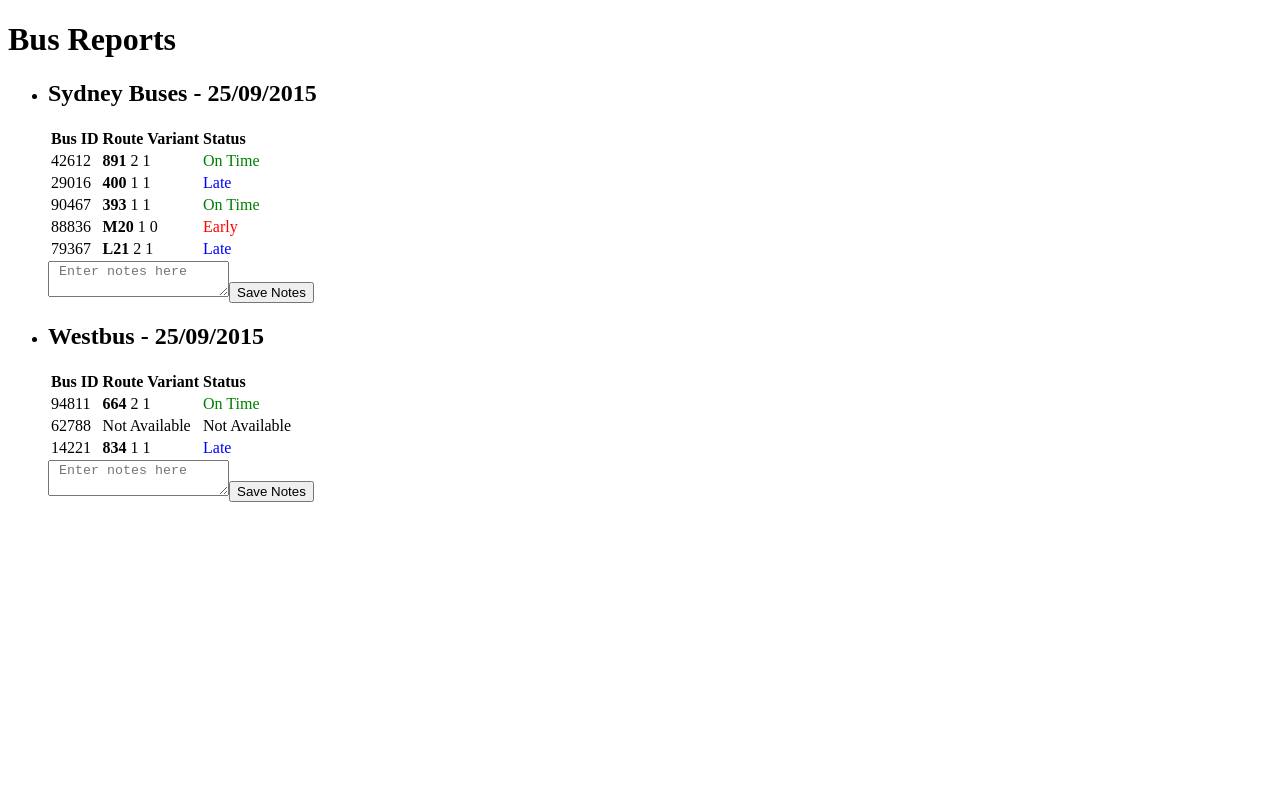
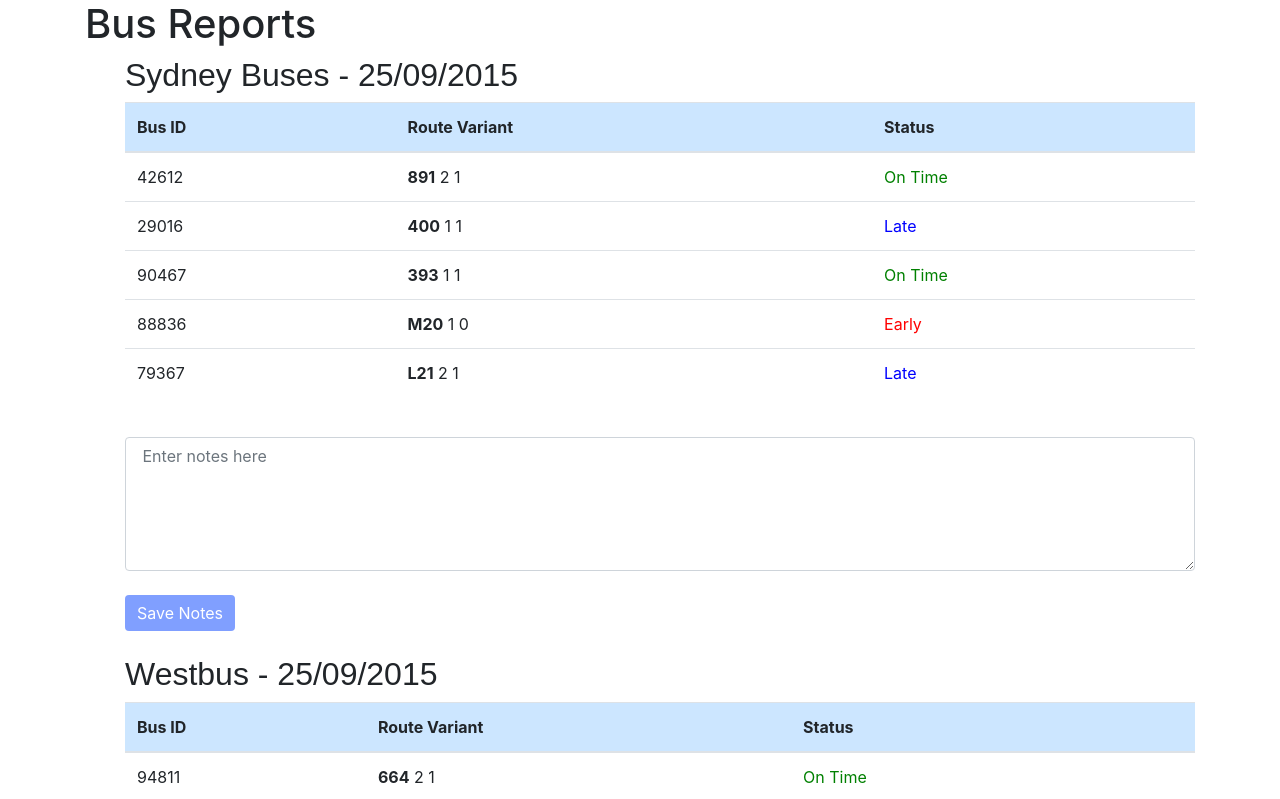
Before and after one commit to annie-kailath/bus-report, an Angular app: page / in a window 1280 px wide. Shown: the top 799 px of the page. Built offline with nearby package versions, Linux system fonts and the light colour scheme.

Commit message:
style changes
Added bootstrap

```diff
--- a/angular.json
+++ b/angular.json
@@ -28,7 +28,8 @@
               "src/assets"
             ],
             "styles": [
-              "src/styles.scss"
+              "src/styles.scss",
+              "./node_modules/bootstrap/dist/css/bootstrap.css"
             ],
             "scripts": []
           },
--- a/package.json
+++ b/package.json
@@ -19,6 +19,7 @@
     "@angular/platform-browser": "~9.1.11",
     "@angular/platform-browser-dynamic": "~9.1.11",
     "@angular/router": "~9.1.11",
+    "bootstrap": "^4.5.2",
     "rxjs": "~6.5.4",
     "tslib": "^1.10.0",
     "zone.js": "~0.10.2"
--- a/src/app/app.component.html
+++ b/src/app/app.component.html
@@ -5,6 +5,7 @@
     <ul>
         <li *ngFor="let busServiceList of busServiceStatus">
             <app-bus-service-list [busServiceList]="busServiceList"></app-bus-service-list>
+            <br>
         </li>
     </ul>
 </div>
--- a/src/app/app.component.scss
+++ b/src/app/app.component.scss
@@ -0,0 +1,3 @@
+ul {
+  list-style-type: none;
+}
--- a/src/app/components/bus-service-list/bus-service-list.component.html
+++ b/src/app/components/bus-service-list/bus-service-list.component.html
@@ -1,6 +1,6 @@
 <div>
     <h2>{{busServiceList.organisation +' '}}-{{' '+busServiceList.date}}</h2>
-    <table id="bus-details">
+    <table class="table">
         <thead>
             <tr>
                 <th>Bus ID</th>
@@ -21,6 +21,8 @@
             </tr>
         </tbody>
     </table>
-    <textarea placeholder=" Enter notes here"></textarea>
-    <button>Save Notes</button>
+    <br>
+    <textarea class="form-control" rows="5" placeholder=" Enter notes here"></textarea>
+    <br>
+    <button type="button" class=" save btn btn-info">Save Notes</button>
 </div>
--- a/src/app/components/bus-service-list/bus-service-list.component.scss
+++ b/src/app/components/bus-service-list/bus-service-list.component.scss
@@ -0,0 +1,13 @@
+
+h2 {
+  font-family: sans-serif;
+  font-weight: normal;
+}
+
+th {
+     background-color: #cce6ff;
+}
+button.save{
+    background-color: #809fff;
+    border: none;
+}
```
